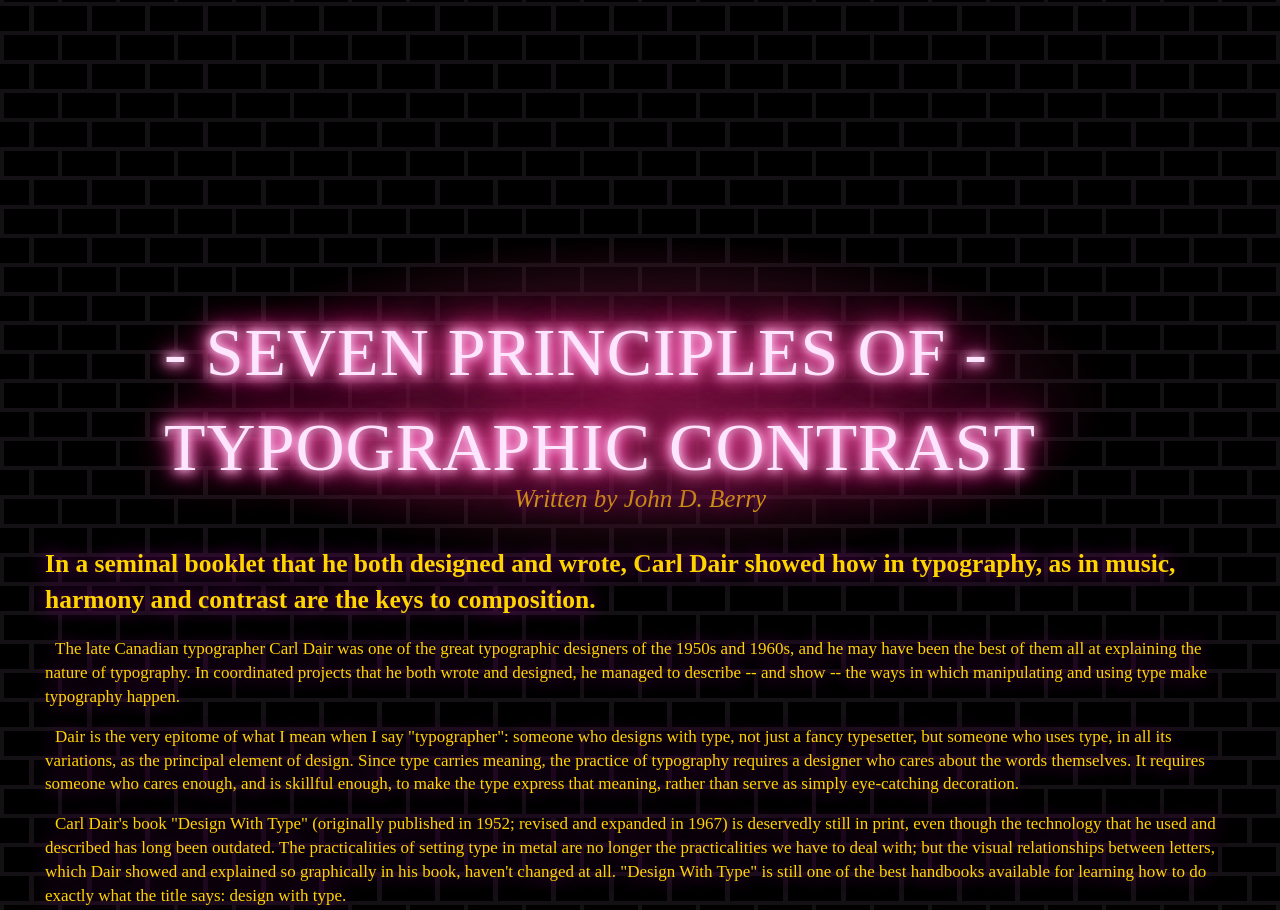
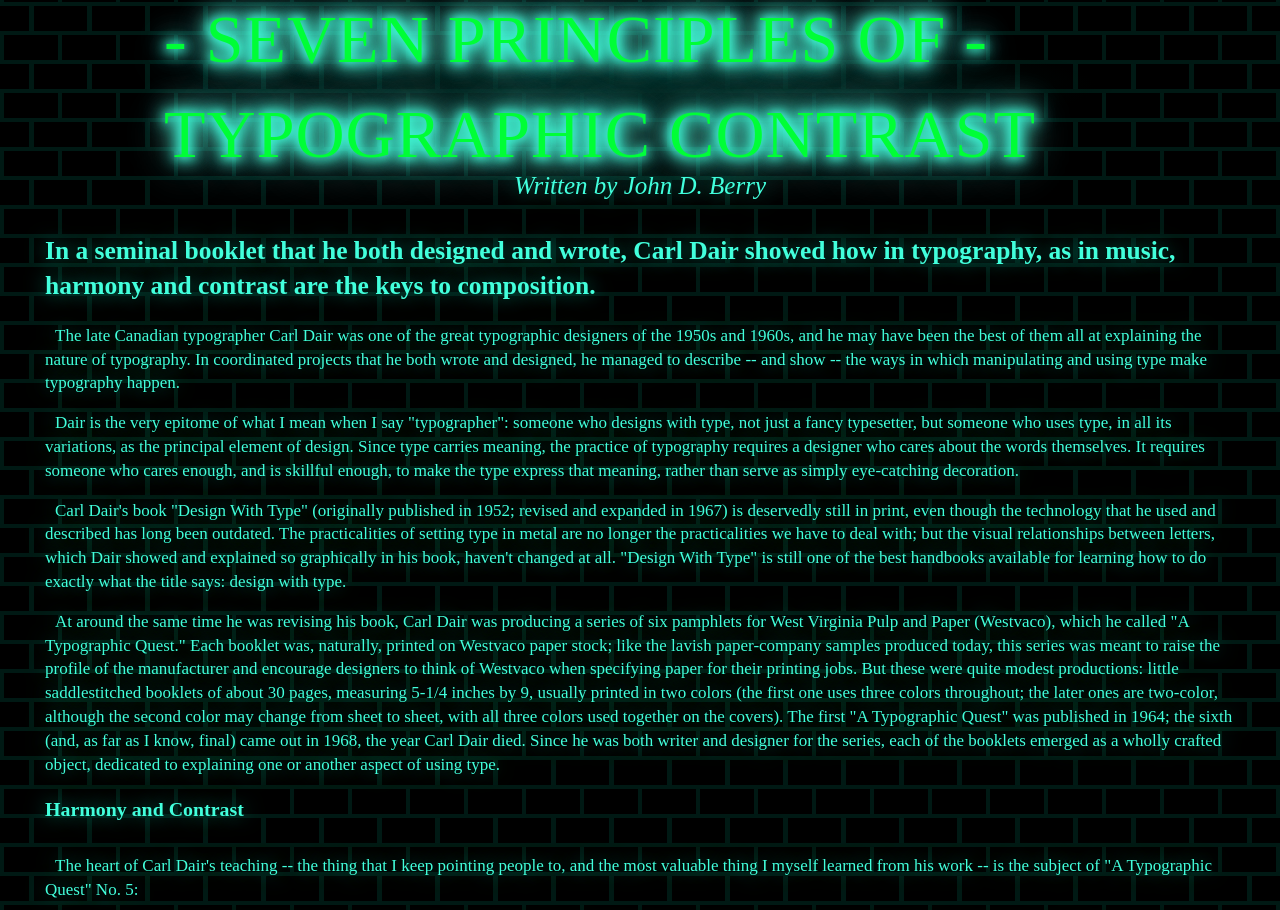
Before and after one commit to SpencerDrummond23/DSGN1374, a plain HTML site: page styles/index.html in a window 1280 px wide. Shown: the top 910 px of the page. Drawn offline with Linux system fonts and the light colour scheme; a web font is replaced by a local one.

Commit message:
Styles Submission

```diff
--- a/styles/style.css
+++ b/styles/style.css
@@ -1,10 +1,12 @@
+
+
 @font-face {
   font-family: Clip;
   src: url("https://acupoftee.github.io/fonts/Clip.ttf");
 }
 
 body {
-  background-color: #141114;
+  background-color: #001914;
   background-image: linear-gradient(335deg, black 23px, transparent 23px),
     linear-gradient(155deg, black 23px, transparent 23px),
     linear-gradient(335deg, black 23px, transparent 23px),
@@ -19,23 +21,23 @@ body {
   justify-content: center;
   align-items: center;
   width: 80%;
-  height: 60%;
+  height: 20%;
   background-image: radial-gradient(
     ellipse 50% 35% at 50% 50%,
-    #6b1839,
+    #001914,
     transparent
   );
   transform: translate(-50%, -50%);
   letter-spacing: 1;
   left: 50%;
-  top: 50%;
+  top: 10%;
   font-family: "Clip";
   text-transform: uppercase;
   font-size: 4em;
-  color: #ffe6ff;
-  text-shadow: 0 0 0.6rem #ffe6ff, 0 0 1.5rem #ff65bd,
-    -0.2rem 0.1rem 1rem #ff65bd, 0.2rem 0.1rem 1rem #ff65bd,
-    0 -0.5rem 2rem #ff2483, 0 0.5rem 3rem #ff2483;
+  color: #001914;
+  text-shadow: 0 0 0.6rem #42ffdc, 0 0 1.5rem #42ffdc,
+    -0.2rem 0.1rem 1rem #42ffdc, 0.2rem 0.1rem 1rem #42ffdc,
+    0 -0.5rem 2rem #42ffdc, 0 0.5rem 3rem #42ffdc;
   animation: shine 2s forwards, flicker 3s infinite;
 }
 
@@ -44,19 +46,19 @@ body {
   22%,
   36%,
   75% {
-    color: #ffe6ff;
-    text-shadow: 0 0 0.6rem #ffe6ff, 0 0 1.5rem #ff65bd,
-      -0.2rem 0.1rem 1rem #ff65bd, 0.2rem 0.1rem 1rem #ff65bd,
-      0 -0.5rem 2rem #ff2483, 0 0.5rem 3rem #ff2483;
+    color: 00ff37;
+    text-shadow: 0 0 0.6rem #42ffdc, 0 0 1.5rem #42ffdc,
+      -0.2rem 0.1rem 1rem #42ffdc, 0.2rem 0.1rem 1rem #42ffdc,
+      0 -0.5rem 2rem #7bffe7, 0 0.5rem 3rem #7bffe7;
   }
   28%,
   33% {
-    color: #ff65bd;
+    color: #00ff37;
     text-shadow: none;
   }
   82%,
   97% {
-    color: #ff2483;
+    color: 00ff37;
     text-shadow: none;
   }
 }
@@ -71,14 +73,14 @@ body {
 
 @keyframes shine {
   0% {
-    color: #6b1839;
+    color: #9affa6;
     text-shadow: none;
   }
   100% {
-    color: #ffe6ff;
-    text-shadow: 0 0 0.6rem #ffe6ff, 0 0 1.5rem #ff65bd,
-      -0.2rem 0.1rem 1rem #ff65bd, 0.2rem 0.1rem 1rem #ff65bd,
-      0 -0.5rem 2rem #ff2483, 0 0.5rem 3rem #ff2483;
+    color: #9affa6;
+    text-shadow: 0 0 0.6rem #9affa6, 0 0 1.5rem #9affa6,
+      -0.2rem 0.1rem 1rem #9affa6, 0.2rem 0.1rem 1rem #9affa6,
+      0 -0.5rem 2rem #9affa6, 0 0.5rem 3rem #9affa6;
   }
 }
 
@@ -209,9 +211,10 @@ body {
 }
 
 
+
 body{
-	text-shadow: 0 0 20px #a900a9;
-	color: #ffd500;
+	text-shadow: 0 0 20px #00886f;
+	color: #42ffdc;
 	font-family: times new roman, times, serif;
 	font-weight: normal;
 	line-height: 1.4;
@@ -221,7 +224,7 @@ body{
 	margin-left: auto;
 }
 
-New Background
+
 
 @font-face {
   font-family: Clip;
@@ -229,7 +232,7 @@ New Background
 }
 
 body {
-  background-color: #141114;
+  background-color: #001914;
   background-image: linear-gradient(335deg, black 23px, transparent 23px),
     linear-gradient(155deg, black 23px, transparent 23px),
     linear-gradient(335deg, black 23px, transparent 23px),
@@ -239,20 +242,20 @@ body {
 }
 
 h1 {
-	text-shadow: 0 0 25px #a900a9;
+	text-shadow: 0 0 25px #00886f;
 	text-align: center;
 	font-weight: bold;
 	font-size: 1px;
 }
 h2 {
-	color: #ffd500;
+	color: #42ffdc;
 	font-size: 30
 	font-weight: normal;
 	margin-bottom: 20px
 }
 
 h3 {
-	color: #ffd500;
+	color: #42ffdc;
 	font-size: 30
 	font-weight: normal;
 	margin-bottom: 30px
@@ -260,7 +263,7 @@ h3 {
 
 h4 {
 	text-transform: uppercase;
-	color: #ffd500;
+	color: #42ffdc;
 	font-size: 30
 	font-weight: normal;
 	margin-top: 30px
@@ -274,7 +277,7 @@ p  {
 }
 
 em {
-	color: #ffd500;
+	color: #42ffdc;
 	font-size: 25px;
 	font-style: italic;
 	display: block;
```
